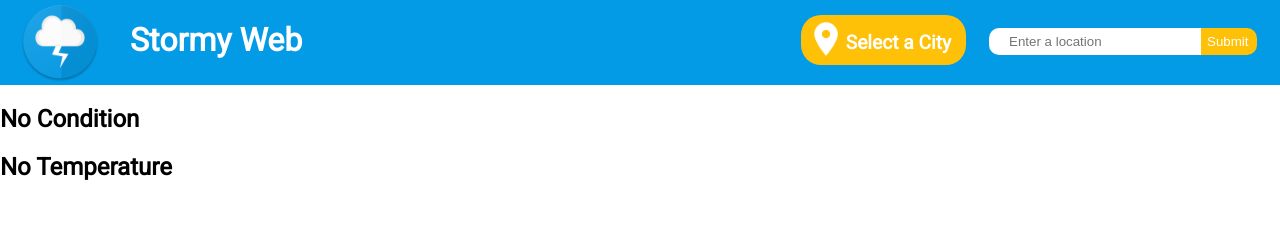
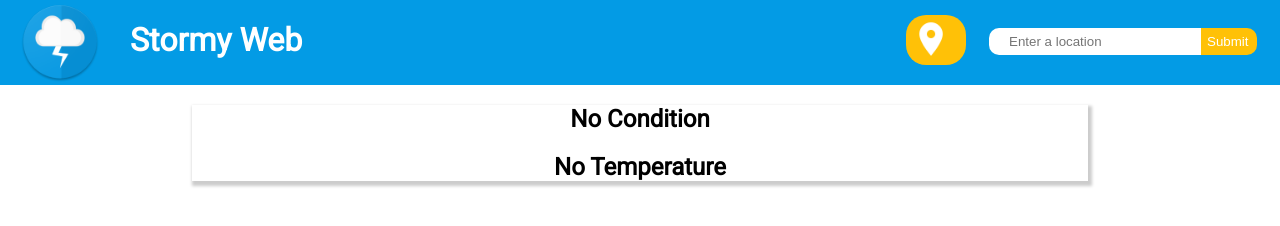
Before and after one commit to teghmehta/StormyWeb, a React app: page / in a window 1280 px wide. Built offline with nearby package versions, Linux system fonts and the light colour scheme; no server answers.

Commit message:
now using darksky. Currently works but only when you type into the search bar

```diff
--- a/index.html
+++ b/index.html
@@ -9,6 +9,7 @@
     <script type="text/javascript" src="/bundle.js"></script>
     <link rel="stylesheet" type="text/css" href="style/style.css"/>
     <link rel="stylesheet" type="text/css" href="style/header.css"/>
+    <link rel="stylesheet" type="text/css" href="style/current.css"/>
     <link href="https://fonts.googleapis.com/css?family=Roboto" rel="stylesheet">
   </body>
 </html>
--- a/src/actions/index.js
+++ b/src/actions/index.js
@@ -1,13 +1,11 @@
 import axios from 'axios';
 
-const API_KEY = 'b557e954aacd69c13cf8200346253152';
-const ROOT_URL = `http://api.openweathermap.org/data/2.5/weather?q=`
-const APP_ID = `&appid=`
-
+const API_KEY = '9bb1e47fd64a2be700f417b9a7bf52e4/';
+const ROOT_URL = `https://api.darksky.net/forecast/`
 export const FETCH_WEATHER = 'FETCH_WEATHER';
 
-export function fetchWeather(city) {
-    const url = ROOT_URL + city + APP_ID + API_KEY
+export function fetchWeather(lat, long, city) {
+    const url = ROOT_URL + API_KEY + lat + "," + long
     const request = axios.get(url)
 
     return{
--- a/src/components/app.js
+++ b/src/components/app.js
@@ -1,8 +1,6 @@
 import React, {Component} from 'react'
 import Current from "../containers/current";
-import Header from "../containers/Header";
-require('../../style/style.css');
-require('../../style/header.css');
+import Header from "../containers/header";
 
 export default class App extends Component {
     render() {
--- a/src/containers/Header.js
+++ b/src/containers/Header.js
@@ -11,20 +11,20 @@ class Header extends Component {
                     <h1 className="stormy-title">Stormy Web</h1>
                     <SearchBar class="search-container"/>
                     <div className="location-div">
-                        <h2 className="city">{this.props.weather}</h2>
+                        <h2 className="city">{}</h2>
                         <img className="place-icon" src="../../res/ic_place_white_48dp.png"/>
                     </div>
                 </div>
             </header>
         );
+        //this.props.weather
     }
 }
 
 function mapStateToProps({weather}) {
-    console.log(weather);
     return {
-        weather: weather.length === 0 ? 'Select a City' : weather[0].name
-    };
+        weather: !weather[0] ? 'Select a City' : weather
+};
 }
 
 export default connect(mapStateToProps)(Header);
--- a/src/containers/current.js
+++ b/src/containers/current.js
@@ -5,7 +5,7 @@ class Current extends Component {
 
     render() {
         return(
-            <div>
+            <div className="current-container">
                 <h2 className="weather-condition">{this.props.condition}</h2>
                 <h2 className="temperature">{this.props.temp}</h2>
             </div>
@@ -15,15 +15,15 @@ class Current extends Component {
 
 function mapStateToProps({weather}) {
     console.log(weather)
-    if (weather.length === 0) {
+    if (!weather[0]) {
         return {
             condition: "No Condition",
             temp: "No Temperature",
         };
     } else {
         return {
-            temp: weather[0].main.temp,
-            condition: weather[0].weather[0].main
+            temp: Math.round((weather[0].currently.temperature - 32) * 5/9) + " °C",
+            condition: weather[0].currently.summary
         };
     }
 }
--- a/src/containers/searchbar.js
+++ b/src/containers/searchbar.js
@@ -8,9 +8,23 @@ class SearchBar extends Component {
         super(props);
 
         //term is the input
-        this.state = {term: ''};
+        this.state = {lat: 0, long: 0, term: ''};
         this.onInputChange = this.onInputChange.bind(this);
         this.onFormSubmit = this.onFormSubmit.bind(this);
+    }
+
+    componentDidMount() {
+        if ("geolocation" in navigator) {
+            let self = this;
+            navigator.geolocation.getCurrentPosition(function(position) {
+                self.setState({
+                    lat: position.coords.latitude,
+                    long: position.coords.longitude
+                });
+            });
+        } else {
+            alert("Please allow location!");
+        }
     }
 
     onInputChange(event) {
@@ -19,9 +33,7 @@ class SearchBar extends Component {
 
     onFormSubmit(event) {
         event.preventDefault();
-
-        //fetch weather
-        this.props.fetchWeather(this.state.term);
+        this.props.fetchWeather(this.state.lat, this.state.long, this.state.term);
         this.setState({term: ''});
     }
 
--- a/style/current.css
+++ b/style/current.css
@@ -0,0 +1,8 @@
+.current-container {
+    text-align: center;
+    width: 70%;
+    margin: 0 auto;
+    -webkit-box-shadow: 2px 3px 3px 3px #ccc;  /* Safari 3-4, iOS 4.0.2 - 4.2, Android 2.3+ */
+    -moz-box-shadow:    2px 3px 3px 3px #ccc; /* Firefox 3.5 - 3.6 */
+    box-shadow:         2px 3px 3px 2px #ccc;
+}
```
